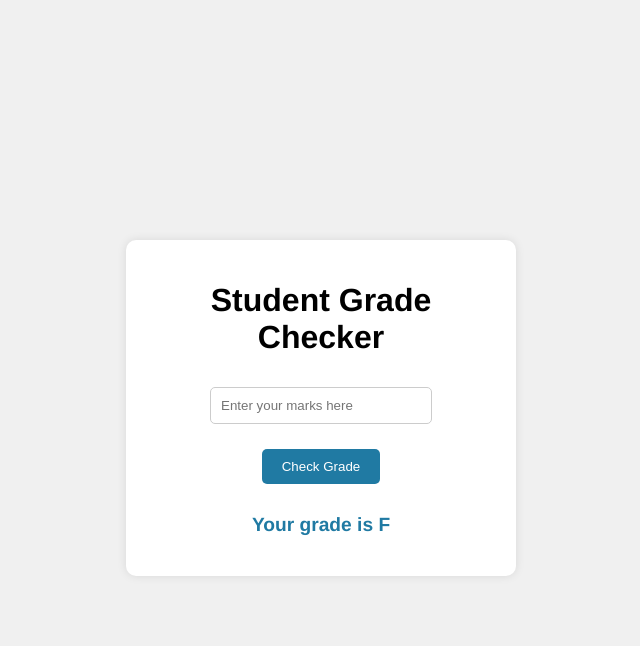
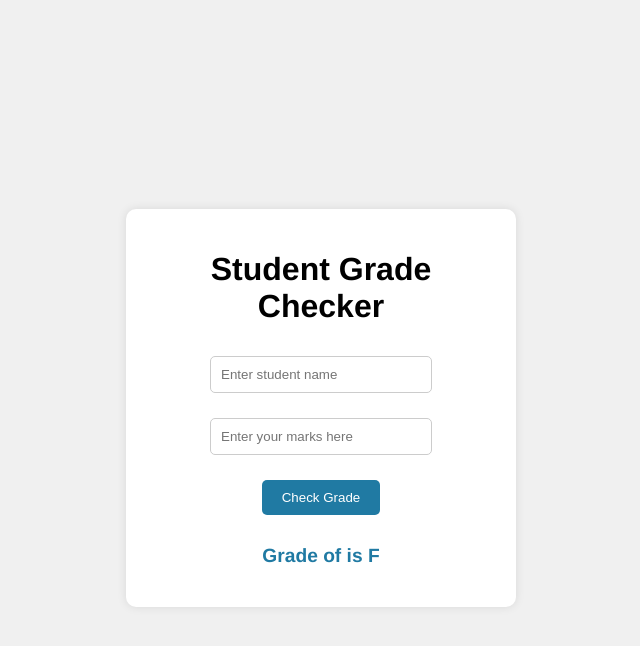
Before and after one commit to enriquecabral/Student-Grade-Checker, a website: page index.html in a window 1280 px wide. Both pictures are taken after a click on the button "Check Grade". Shown: the whole page, without its empty margins (319-959 px from the left). Drawn offline with Linux system fonts and the light colour scheme.

Commit message:
add student name and invalid score validation

```diff
--- a/index.html
+++ b/index.html
@@ -9,7 +9,7 @@
 <body>
     <div class="container">
         <h1>Student Grade Checker</h1>
-
+        <input type="text" id="studentName" placeholder="Enter student name">
         <input type="number" id="marks" placeholder="Enter your marks here" min="0" max="100">
         <button onclick="checkGrade()">Check Grade</button>
         <h3 id="result"></h3>
--- a/script.js
+++ b/script.js
@@ -1,6 +1,9 @@
 // Grade Calculation Logic
 
 function getGrade(marks) {
+    if (typeof marks !== "number" || Number.isNaN(marks)) {
+        return "Invalid Score";
+    }
     if (marks <= 100 && marks >= 90) {
         return "A";
     } else if (marks <= 89 && marks >= 80) {
@@ -21,9 +24,12 @@ function getGrade(marks) {
 }
 
 function checkGrade() {
-    const marks = document.getElementById("marks").value;
+    const studentName = document.getElementById("studentName").value;
+    const marks = Number(document.getElementById("marks").value);
     const grade = getGrade(marks);
-    document.getElementById("result").innerHTML = "Your grade is " + grade;
+
+    document.getElementById("result").innerHTML =
+        `Grade of ${studentName} is ${grade}`;
 }
 
 if (typeof module !== "undefined") {
```
Also changed, not shown: test/grade.test.js (+5 -0 lines).
